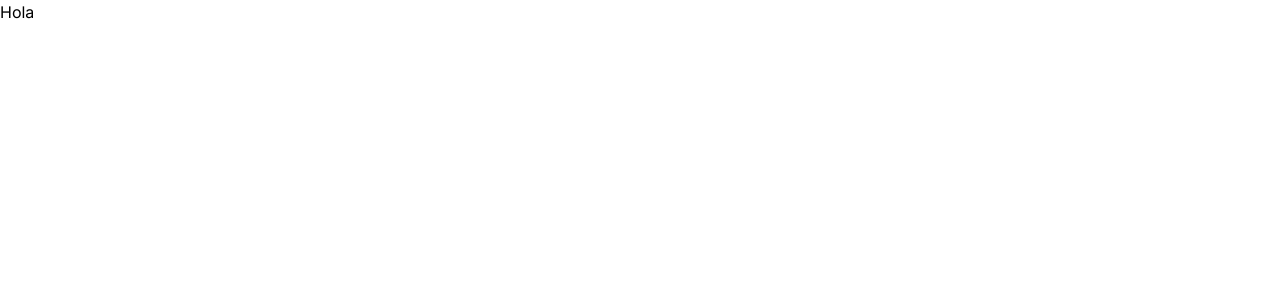
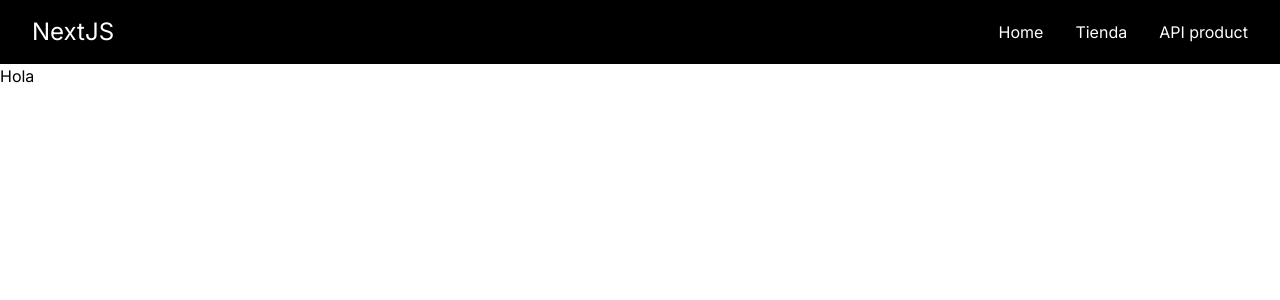
Before and after one commit to YeisonMC/prueba-moda-market, a Next.js app: page / in a window 1280 px wide. Shown: the top 300 px of the page. Built offline with nearby package versions, Linux system fonts and the light colour scheme.

Commit message:
Se uso el el not-found para las paginas que no estan enrutadas, carpeta components creada y se importo next/link

```diff
--- a/src/app/layout.jsx
+++ b/src/app/layout.jsx
@@ -1,11 +1,13 @@
 import { Inter } from "next/font/google";
 import "./globals.css";
+import Navbar from "@/components/Navbar";
 
 const inter = Inter({ subsets: ["latin"] });
 
 export const metadata = {
-  title: "Create Next App",
-  description: "Generated by create next app",
+  title: "Moda Market",
+  description: "Mi primera pagina completa",
+  keywords: "Tienda de prueba NETXJS",
 };
 
 // TODO: SE INSTALO ESTAS 2 PARTES DE PRIMA: npm i prisma -D  Y  npm i @prisma/client
@@ -16,7 +18,10 @@ export const metadata = {
 export default function RootLayout({ children }) {
   return (
     <html lang="en">
-      <body className={inter.className}>{children}</body>
+      <body className={inter.className}>
+        <Navbar />
+        {children}
+      </body>
     </html>
   );
 }
--- /dev/null
+++ b/src/app/not-found.jsx
@@ -0,0 +1,16 @@
+import Link from "next/link";
+export default function NotFound() {
+  return (
+    <>
+      <section>
+        <h1>404</h1>
+        <p>
+          Lorem ipsum dolor sit amet consectetur adipisicing elit. Dolores unde
+          voluptate facere doloremque, excepturi fuga minima quis modi molestiae
+          nobis, est a iusto ex dolore eos harum voluptatibus. Cupiditate, at!
+        </p>
+        <Link href="/">Regresar</Link>
+      </section>
+    </>
+  );
+}
--- a/src/app/pages/home/page.jsx
+++ b/src/app/pages/home/page.jsx
@@ -6,7 +6,7 @@ function Home() {
 
   async function fetchProducts() {
     try {
-      //   const response = await fetch("/api/product");
+      // const response = await fetch("/api/product");
       const response = await fetch(
         "https://prueba-moda-market-production.up.railway.app/api/product"
       );
--- /dev/null
+++ b/src/components/Navbar.jsx
@@ -0,0 +1,29 @@
+import Link from "next/link";
+
+export default function Navbar() {
+  return (
+    <nav className="bg-black flex justify-between items-center px-8 py-4">
+      <Link href="/">
+        <h1 className="text-white text-2xl">NextJS</h1>
+      </Link>
+
+      <ul className="flex gap-8">
+        <li>
+          <Link href="/" className="text-white">
+            Home
+          </Link>
+        </li>
+        <li>
+          <Link href="/pages/home" className="text-white">
+            Tienda
+          </Link>
+        </li>
+        <li>
+          <Link href="/api/product" className="text-white">
+            API product
+          </Link>
+        </li>
+      </ul>
+    </nav>
+  );
+}
```
